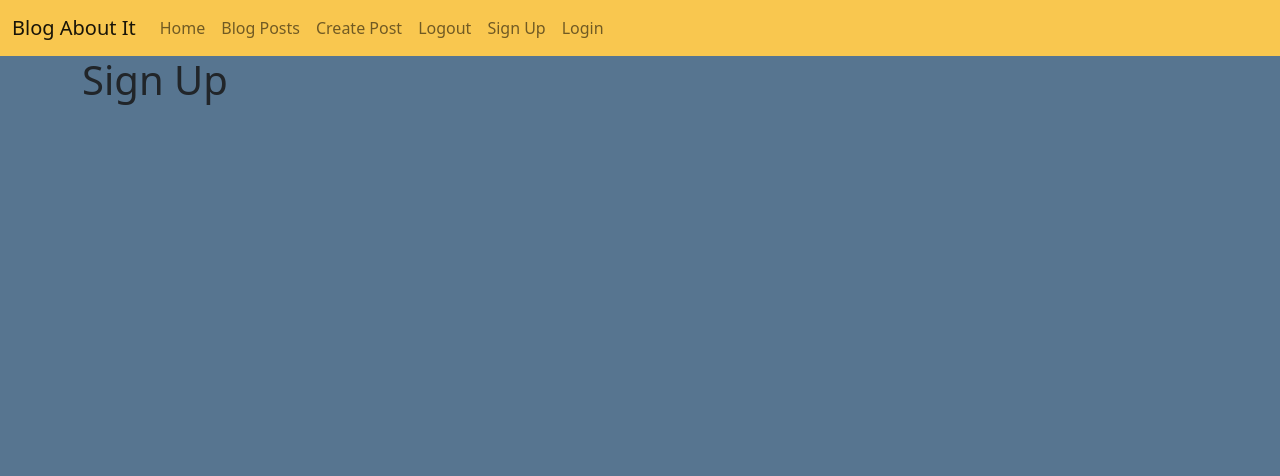
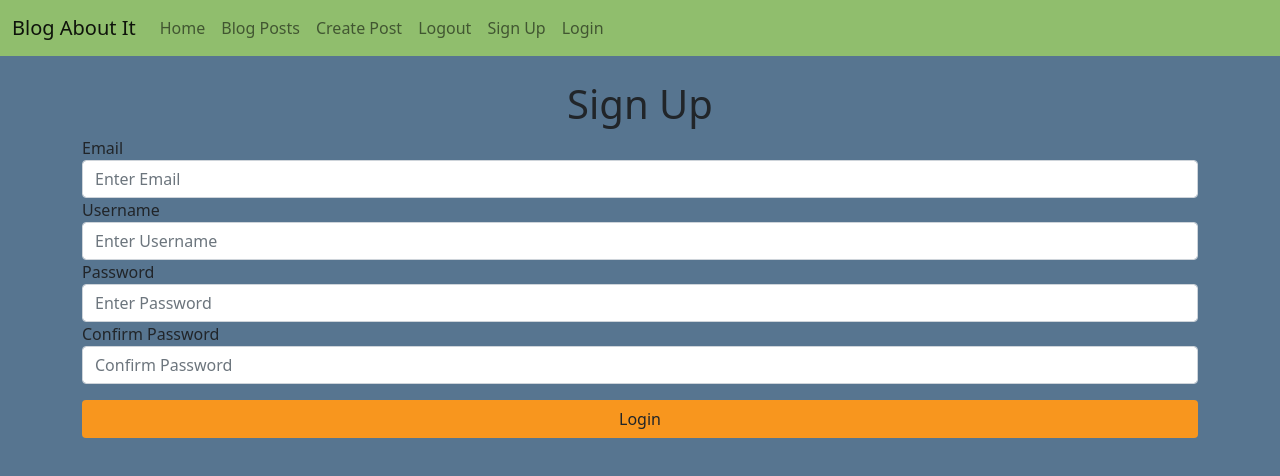
Before and after one commit to ibsy000/week8_project_react_blog, a React (Create React App) app: page /signup in a window 1280 px wide. Shown: the top 476 px of the page. Built offline with nearby package versions, Linux system fonts and the light colour scheme.

Commit message:
added states to app, added flashMessage arrow function and component, added flashMessage prop to signup page for mismatched password

```diff
--- a/src/App.jsx
+++ b/src/App.jsx
@@ -1,22 +1,35 @@
-import React from 'react'
+import React, { useState } from 'react'
 import { Routes, Route } from 'react-router-dom'
 import BlogPosts from './components/BlogPosts'
 import CreatePost from './components/CreatePost'
+import FlashMessage from './components/FlashMessage'
 import Home from './components/Home'
 import Login from './components/Login'
 import Navbar from './components/Navbar'
 import SignUp from './components/SignUp'
 
 export default function App(props) {
+
+    // Create states that will update the flash message, the flash category, and loggedIn state
+    const [message, setMessage] = useState(null)
+    const [category, setCategory] = useState(null)
+
+    const flashMessage = (message, category) => {
+        setMessage(message)
+        setCategory(category)
+    }
+
     return (
         <>
             <Navbar />
             <div className="container">
+                {message ? <FlashMessage message={message} category={category}
+                    flashMessage={flashMessage}/> : null}
                 <Routes>
                     <Route path='/' element={<Home />} />
                     <Route path='/posts' element={<BlogPosts />} />
                     <Route path='/create-post' element={<CreatePost />} />
-                    <Route path='/signup' element={<SignUp />} />
+                    <Route path='/signup' element={<SignUp flashMessage={flashMessage}/>} />
                     <Route path='/login' element={<Login />} />
                 </Routes>
             </div>
--- a/src/components/CreatePost.jsx
+++ b/src/components/CreatePost.jsx
@@ -3,7 +3,24 @@ import React from 'react'
 export default function CreatePost() {
     return (
         <>
-            <h1>Create A Post</h1>
+            <h1 className="text-center mt-4">Create A New Post</h1>
+
+            <form className="createPost">
+
+                <div className="form-group">
+                    <label htmlFor="title">Title</label>
+                    <input type="text" className='form-control' placeholder='Enter Title'
+                        name='title'/>
+
+                    <label htmlFor="body">Body</label>
+                    <input type="text" className='form-control' placeholder='Enter Body'
+                        name='body'/>
+
+                    <input type="submit" className='btn text-dark w-100 mt-3' value='Create Post'
+                        style={{backgroundColor: '#F8961E'}}/>
+
+                </div>
+            </form>
         </>
     )
 }
--- /dev/null
+++ b/src/components/FlashMessage.jsx
@@ -0,0 +1,12 @@
+import React from 'react'
+
+export default function FlashMessage(props) {
+    return (
+        <div className={`alert alert-${props.category} alert-dismissible fade show`}
+            role="alert">
+            <strong>{props.message}</strong>
+            <button type='button' className="btn-close" onClick={() => props.flashMessage(null,null)}></button>
+
+        </div>
+    )
+}
--- a/src/components/Home.jsx
+++ b/src/components/Home.jsx
@@ -1,7 +1,15 @@
 import React from 'react'
 
 export default function Home() {
-  return (
-    <h1>Hello World</h1>
-  )
+    return (
+        <>
+            <div className="row text-center mt-5 text-light">
+
+                <h1 className='display-1 mb-4'>Bloggy Blog Blog</h1>
+                <hr />
+                <h4>Welcome to my blog application</h4>
+
+            </div>
+        </>
+    )
 }
--- a/src/components/Login.jsx
+++ b/src/components/Login.jsx
@@ -1,7 +1,30 @@
 import React from 'react'
 
 export default function Login(props) {
-  return (
-    <h1>Login</h1>
-  )
+    return (
+        <>
+            <div className="row">
+
+                <h1 className='text-center mt-4'>Login</h1>
+
+                <form>
+                    <div className="form-group">
+
+                        <label htmlFor="username">Username</label>
+                        <input type="text" className='form-control' placeholder='Enter Username'
+                            name='username' />
+
+                        <label htmlFor="password">Password</label>
+                        <input type="password" className='form-control' placeholder='Enter Password'
+                            name='username' />
+
+                        <input type="submit" className='btn w-100 mt-3 text-dark' value="Login"
+                            style={{backgroundColor: '#F8961E'}}/>
+
+                    </div>
+                </form>
+
+            </div>
+        </>
+    )
 }
--- a/src/components/Navbar.jsx
+++ b/src/components/Navbar.jsx
@@ -4,7 +4,7 @@ import { Link } from 'react-router-dom'
 export default function Navbar(props) {
     return (
         <>
-            <nav className="navbar navbar-expand-lg navbar-light" style={{backgroundColor: '#F9C74F'}}>
+            <nav className="navbar navbar-expand-lg navbar-light" style={{backgroundColor: '#90BE6D'}}>
                 <div className="container-fluid">
                     <a className="navbar-brand" href="/">Blog About It</a>
                     <button className="navbar-toggler" type="button" data-bs-toggle="collapse" data-bs-target="#navbarNavAltMarkup" aria-controls="navbarNavAltMarkup" aria-expanded="false" aria-label="Toggle navigation">
--- a/src/components/SignUp.jsx
+++ b/src/components/SignUp.jsx
@@ -1,7 +1,55 @@
 import React from 'react'
 
 export default function SignUp(props) {
-  return (
-    <h1>Sign Up</h1>
-  )
+
+    const handleSubmit = event => {
+        event.preventDefault()
+
+        // check that the passwords match
+        let password = event.target.password.value
+        let confirmPass = event.target.confirmPass.value
+
+        // if passwords do not match
+        if (password !== confirmPass){
+            props.flashMessage('Your passwords do not match. Please try again.', 'danger')
+        // if passwords match
+        } else {
+            console.log('Your passwords match. Congrats!')
+        }
+    }
+
+    return (
+        <>
+            <div className="row">
+
+                <h1 className='text-center mt-4'>Sign Up</h1>
+
+                <form onSubmit={handleSubmit}>
+                    <div className="form-group">
+
+                        <label htmlFor="email">Email</label>
+                        <input type="text" className='form-control' placeholder='Enter Email'
+                            name='email' />
+
+                        <label htmlFor="username">Username</label>
+                        <input type="text" className='form-control' placeholder='Enter Username'
+                            name='username' />
+
+                        <label htmlFor="password">Password</label>
+                        <input type="password" className='form-control' placeholder='Enter Password'
+                            name='password' />
+
+                        <label htmlFor="confirmPass">Confirm Password</label>
+                        <input type="password" className='form-control' placeholder='Confirm Password'
+                            name='confirmPass' />
+
+                        <input type="submit" className='btn w-100 mt-3 text-dark' value="Login"
+                            style={{backgroundColor: '#F8961E'}}/>
+
+                    </div>
+                </form>
+
+            </div>
+        </>
+    )
 }
```
